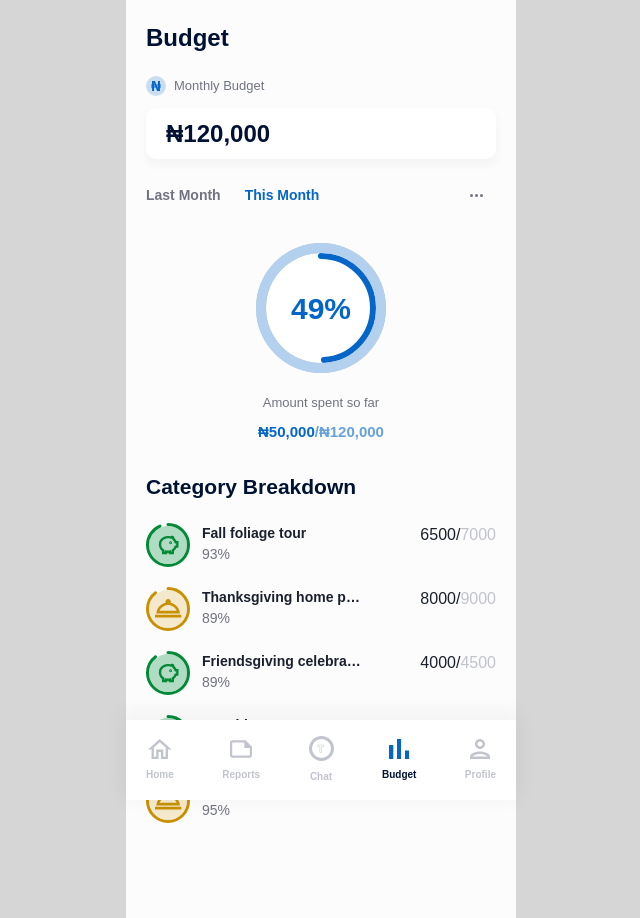
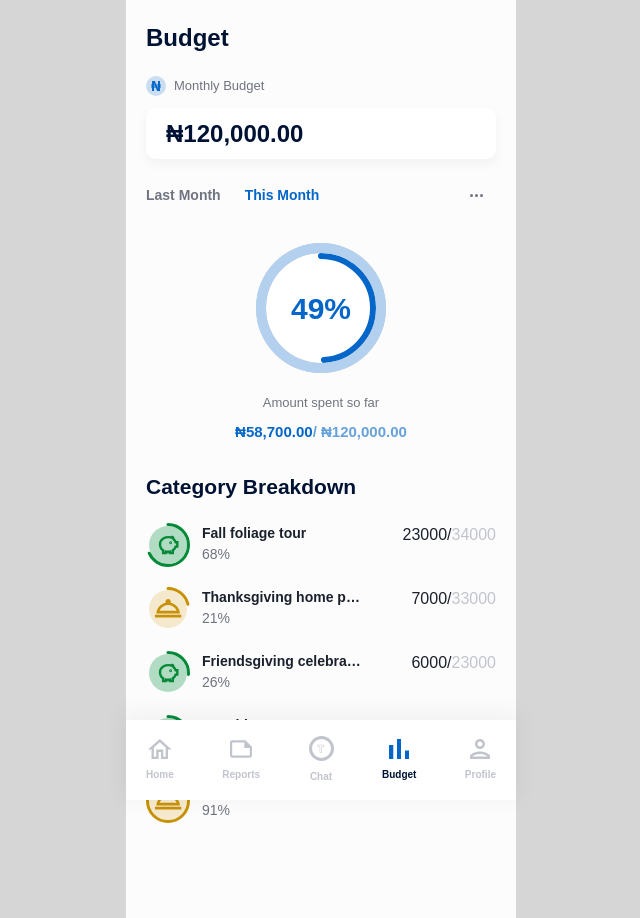
Before and after one commit to AlexChika/mobile-screen, a React (Vite) app: page / in a window 1280 px wide. Shown: the whole page, without its empty margins (319-959 px from the left). Built offline with nearby package versions, Linux system fonts and the light colour scheme; a web font is replaced by a local one.

Commit message:
implemented dynamism of dataa

```diff
--- a/src/assets/data.ts
+++ b/src/assets/data.ts
@@ -432,40 +432,40 @@ const budgets: Budget = {
       secondaryColor: "brand.secondaryGreen",
       Icon: PiggySavingsIcon,
       name: "Fall foliage tour",
-      spent: 6500,
-      budgeted: 7000,
+      spent: 23000,
+      budgeted: 34000,
     },
     {
       primaryColor: "brand.primaryYellow",
       secondaryColor: "brand.secondaryYellow",
       Icon: FoodIcon,
       name: "Thanksgiving home preparations",
-      spent: 8000,
-      budgeted: 9000,
+      spent: 7000,
+      budgeted: 33000,
     },
     {
       primaryColor: "brand.primaryGreen",
       secondaryColor: "brand.secondaryGreen",
       Icon: PiggySavingsIcon,
       name: "Friendsgiving celebration",
-      spent: 4000,
-      budgeted: 4500,
+      spent: 6000,
+      budgeted: 23000,
     },
     {
       primaryColor: "brand.primaryGreen",
       secondaryColor: "brand.secondaryGreen",
       Icon: PiggySavingsIcon,
       name: "Monthly grocery essentials",
-      spent: 4500,
-      budgeted: 6000,
+      spent: 9500,
+      budgeted: 15500,
     },
     {
       primaryColor: "brand.primaryYellow",
       secondaryColor: "brand.secondaryYellow",
       Icon: FoodIcon,
       name: "Various autumn expenses",
-      spent: 5200,
-      budgeted: 5500,
+      spent: 13200,
+      budgeted: 14500,
     },
   ],
   december: [
@@ -527,25 +527,39 @@ var monthNames = [
   "december",
 ];
 
-function getTotalBudget(month: Budget[keyof Budget]) {
+function getTotalBudget(budget: Budget[keyof Budget]) {
   let totalBudget = 0;
-  month.forEach((m) => {
+  budget.forEach((m) => {
     totalBudget += m.budgeted;
   });
 
   return totalBudget;
 }
-function getTotalSpent(month: Budget[keyof Budget]) {
+function getTotalSpent(budget: Budget[keyof Budget]) {
   let totalSpent = 0;
-  month.forEach((m) => {
+  budget.forEach((m) => {
     totalSpent += m.spent;
   });
 
   return totalSpent;
 }
+function getTotalSpendPercentage(budget: Budget[keyof Budget]) {
+  return ((getTotalSpent(budget) / getTotalBudget(budget)) * 100).toFixed(0);
+}
 function getSpendingPercentage(expense: Expense) {
   return ((expense.spent / expense.budgeted) * 100).toFixed(0);
 }
+const Naira = new Intl.NumberFormat("en-NG", {
+  style: "currency",
+  currency: "NGN",
+});
 
 export default budgets;
-export { monthNames, getTotalBudget, getSpendingPercentage, getTotalSpent };
+export {
+  monthNames,
+  getTotalBudget,
+  getSpendingPercentage,
+  getTotalSpendPercentage,
+  getTotalSpent,
+  Naira,
+};
--- a/src/components/Budget/BudgetAnalytics.tsx
+++ b/src/components/Budget/BudgetAnalytics.tsx
@@ -10,10 +10,16 @@ import {
 } from "@chakra-ui/react";
 import ThreedotsIcon from "../../assets/icons/ThreedotsIcon";
 import CircularProgress from "../General/CircularProgress";
+import {
+  Naira,
+  getTotalBudget,
+  getTotalSpendPercentage,
+  getTotalSpent,
+} from "../../assets/data";
 
 // border={"2px solid yellow"}
 
-function BudgetAnalytics() {
+function BudgetAnalytics({ budget }: { budget: Expense[] }) {
   return (
     <Box>
       {/* Month Selection Pane */}
@@ -58,11 +64,11 @@ function BudgetAnalytics() {
             trackColor="transparent"
             color="brand.primaryBlue"
             size={122}
-            value={49}
+            value={+getTotalSpendPercentage(budget)}
             thickness={6}
           >
             <Text fontSize="30px" fontWeight="900" color="brand.primaryBlue">
-              49%
+              {getTotalSpendPercentage(budget)}%
             </Text>
           </CircularProgress>
         </CircularProgress>
@@ -76,10 +82,10 @@ function BudgetAnalytics() {
 
         <Flex>
           <Text fontSize="15px" fontWeight="600" color="brand.primaryBlue">
-            ₦50,000
+            {Naira.format(getTotalSpent(budget))}
           </Text>
           <Text fontSize="15px" fontWeight="600" color="brand.secondaryBlue">
-            /₦120,000
+            / {Naira.format(getTotalBudget(budget))}
           </Text>
         </Flex>
       </Stack>
--- a/src/components/Budget/HeadOverview.tsx
+++ b/src/components/Budget/HeadOverview.tsx
@@ -1,7 +1,8 @@
 import { Box, Flex, Stack, Text } from "@chakra-ui/react";
 import NairaIcon from "../../assets/icons/NairaIcon";
+import { Naira, getTotalBudget } from "../../assets/data";
 
-function HeadOverview() {
+function HeadOverview({ budget }: { budget: Expense[] }) {
   return (
     <Stack py={5}>
       {/* header & subheader */}
@@ -29,7 +30,7 @@ function HeadOverview() {
         bg="white"
       >
         <Text color="brand.primaryBlack" fontWeight="700" fontSize="24px">
-          ₦120,000
+          {Naira.format(getTotalBudget(budget))}
         </Text>
       </Flex>
     </Stack>
```
